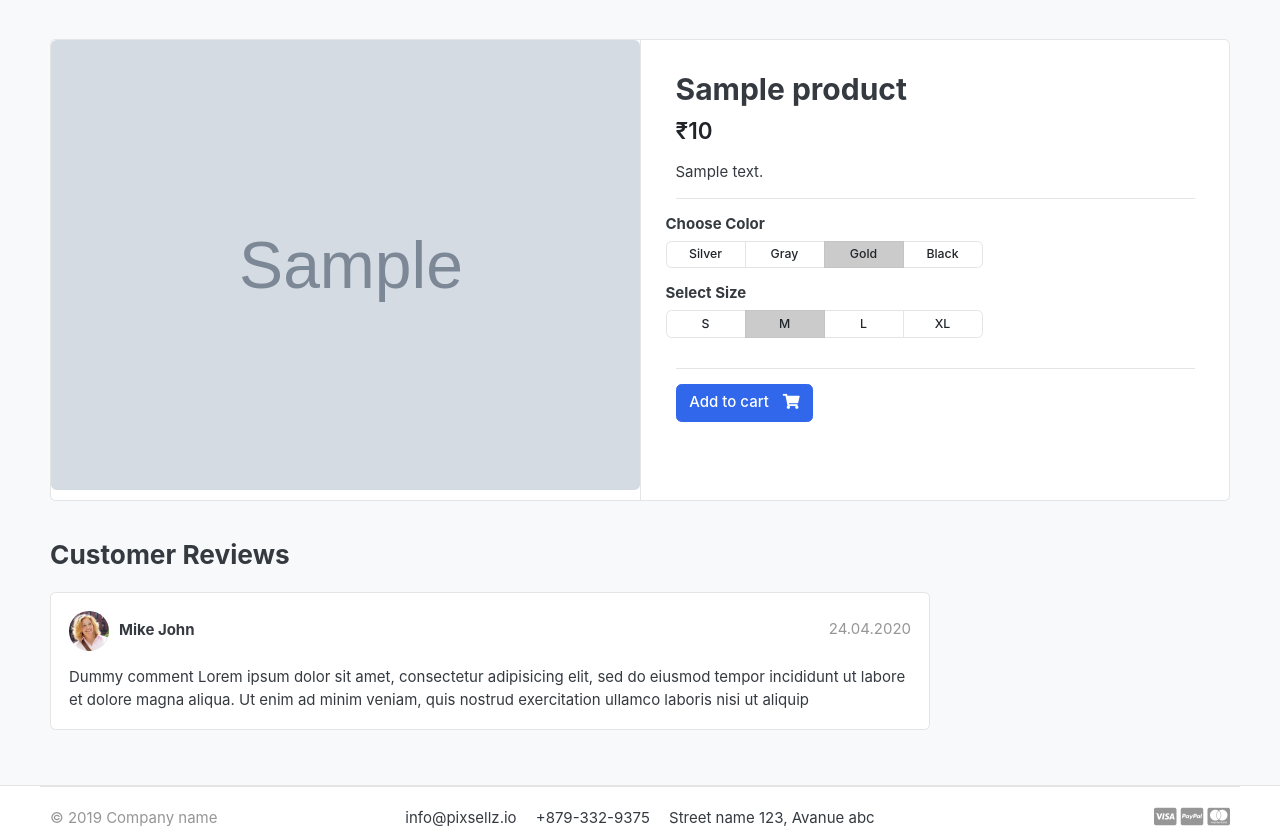
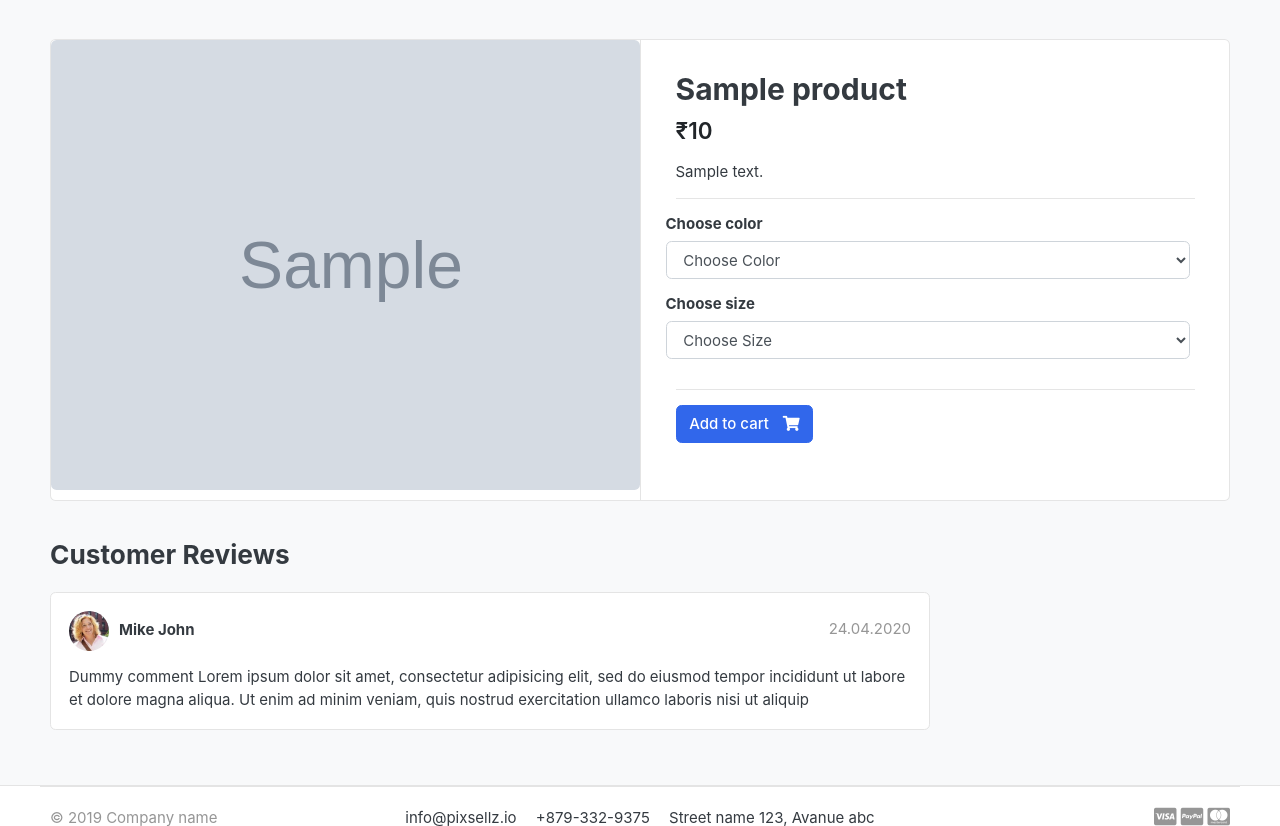
Before and after one commit to ranajoy-dutta/demo-marketplace-django, a Django app: a page that uses templates/store/product-detail.html in a window 1280 px wide. Shown: the part 119-945 px from the top of the page. Run offline with Django 3.2, Linux system fonts and the light colour scheme; tables that the repository leaves empty hold one stand-in row (values such as "Sample post"); grey boxes marked "Sample" are stand-in pictures; some libraries are stand-ins or nearby versions; some web fonts are replaced.

Commit message:
Cart Grouping and Product Variations

```diff
--- a/carts/models.py
+++ b/carts/models.py
@@ -1,5 +1,5 @@
 from django.db import models
-from store.models import Product
+from store.models import Product, Variation
 
 
 # Create your models here.
@@ -13,6 +13,7 @@ class Cart(models.Model):
 
 class CartItem(models.Model):
     product = models.ForeignKey(Product, on_delete=models.CASCADE)
+    variation = models.ManyToManyField(Variation, blank=True)
     cart = models.ForeignKey(Cart, on_delete=models.CASCADE)
     quantity = models.IntegerField()
     is_active = models.BooleanField(default=True)
@@ -20,5 +21,5 @@ class CartItem(models.Model):
     def sub_total(self):
         return self.product.price * self.quantity
 
-    def __str__(self):
+    def __unicode__(self):
         return self.product
--- a/carts/urls.py
+++ b/carts/urls.py
@@ -4,6 +4,6 @@ from . import views
 urlpatterns = [
     path('', views.cart, name='cart'),
     path('add_cart/<product_id>/', views.add_cart, name='add_cart'),
-    path('remove_cart/<product_id>/', views.remove_cart, name='remove_cart'),
-    path('remove_cart_item/<product_id>/', views.remove_cart_item, name='remove_cart_item'),
+    path('remove_cart/<int:product_id>/<int:cart_item_id>/', views.remove_cart, name='remove_cart'),
+    path('remove_cart_item/<product_id>/<int:cart_item_id>/', views.remove_cart_item, name='remove_cart_item'),
     ]
--- a/carts/views.py
+++ b/carts/views.py
@@ -1,6 +1,6 @@
 from django.shortcuts import get_object_or_404, redirect, render
 from carts.models import Cart, CartItem
-from store.models import Product
+from store.models import Product, Variation
 
 
 # Create your views here.
@@ -36,6 +36,17 @@ def _cart_id(request):
 
 def add_cart(request, product_id):
     product = Product.objects.get(id=product_id)
+    product_variation = []
+    if request.method == 'POST':
+        for item in request.POST:
+            key = item
+            value = request.POST[key]
+            try:
+                variation = Variation.objects.get(product=product, variation_category__iexact=key, variation_value__iexact=value)
+                product_variation.append(variation)
+            except:
+                pass
+
     try:
         cart = Cart.objects.get(cart_id=_cart_id(request))
     except Cart.DoesNotExist:
@@ -44,35 +55,59 @@ def add_cart(request, product_id):
         )
     cart.save()
 
-    try:
-        cart_item = CartItem.objects.get(product=product, cart=cart)
-        cart_item.quantity += 1
-    except CartItem.DoesNotExist:
+    cart_item_exists = CartItem.objects.filter(product=product, cart=cart).exists()
+    if cart_item_exists:
+        cart_item = CartItem.objects.filter(product=product, cart=cart)
+        existing_variation_list = []
+        id = []
+        for item in cart_item:
+            existing_variation = item.variation.all()
+            existing_variation_list.append(list(existing_variation))
+            id.append(item.id)
+        if product_variation in existing_variation_list:
+            index = existing_variation_list.index(product_variation)
+            item_id = id[index]
+            item = CartItem.objects.get(product=product, id=item_id)
+            item.quantity += 1
+            item.save()
+        else:
+            item = CartItem.objects.create(product=product, quantity=1, cart=cart)
+            if len(product_variation) > 0:
+                item.variation.clear()
+                item.variation.add(*product_variation)
+            item.save()
+    else:
         cart_item = CartItem.objects.create(
             product=product,
             cart = cart,
             quantity = 1
         )
-    cart_item.save()
+        if len(product_variation) > 0:
+            cart_item.variation.clear()
+            cart_item.variation.add(*product_variation)
+        cart_item.save()
 
     # return HttpResponse(cart_item.quantity)
     return redirect('cart')
 
 
-def remove_cart(request, product_id):
+def remove_cart(request, product_id, cart_item_id):
     cart = Cart.objects.get(cart_id=_cart_id(request))
     product = get_object_or_404(Product, id=product_id)
-    cart_item = CartItem.objects.get(cart=cart, product=product)
-    if  cart_item.quantity > 1:
-        cart_item.quantity -= 1
-        cart_item.save()
-    else:
-        cart_item.delete()
+    try:
+        cart_item = CartItem.objects.get(cart=cart, product=product, id=cart_item_id)
+        if  cart_item.quantity > 1:
+            cart_item.quantity -= 1
+            cart_item.save()
+        else:
+            cart_item.delete()
+    except:
+        pass
     return redirect('cart')
 
-def remove_cart_item(request, product_id):
+def remove_cart_item(request, product_id, cart_item_id):
     cart = Cart.objects.get(cart_id=_cart_id(request))
     product = get_object_or_404(Product, id=product_id)
-    cart_item = CartItem.objects.get(cart=cart, product=product)
+    cart_item = CartItem.objects.get(cart=cart, product=product, id=cart_item_id)
     cart_item.delete()
     return redirect('cart')
--- a/store/models.py
+++ b/store/models.py
@@ -1,4 +1,5 @@
 from django.db import models
+from django.db.models.deletion import CASCADE
 from django.db.models.fields import SlugField
 from django.db.models.fields.files import ImageField
 from category.models import Category
@@ -22,3 +23,29 @@ class Product(models.Model):
 
     def get_url(self):
         return reverse("product_details", args=[self.category.slug, self.slug])
+
+
+variation_category_choice = (
+    ('color', 'color'),
+    ('size', 'size')
+)
+
+
+class VariationManager(models.Manager):
+    def colors(self):
+        return super(VariationManager, self).filter(variation_category='color', is_active=True)
+    def sizes(self):
+        return super(VariationManager, self).filter(variation_category='size', is_active=True)
+
+
+class Variation(models.Model):
+    product = models.ForeignKey(Product, on_delete=models.CASCADE)
+    variation_category = models.CharField(max_length=100, choices=variation_category_choice)
+    variation_value = models.CharField(max_length=100)
+    is_active = models.BooleanField(default=True)
+    created_date = models.DateTimeField(auto_now_add=True)
+
+    objects = VariationManager()
+
+    def __str__(self):
+        return self.variation_value
--- a/templates/store/product-detail.html
+++ b/templates/store/product-detail.html
@@ -20,6 +20,8 @@
 </article> <!-- gallery-wrap .end// -->
 		</aside>
 		<main class="col-md-6 border-left">
+		<form action="{% url 'add_cart' product_detail.id %}" method="POST">
+			{% csrf_token %}
 			<article class="content-body">
 
 			<h2 class="title">{{ product_detail.product_name }}</h2>
@@ -33,55 +35,34 @@
 
 			<hr>
 				<div class="row">
-		<div class="item-option-select">
-			<h6>Choose Color</h6>
-			<div class="btn-group btn-group-sm btn-group-toggle" data-toggle="buttons">
-			  <label class="btn btn-light">
-			    <input type="radio" name="radio_color"> Silver
-			  </label>
-			  <label class="btn btn-light">
-			    <input type="radio" name="radio_color" > Gray
-			  </label>
-			  <label class="btn btn-light active">
-			    <input type="radio" name="radio_color checked"> Gold
-			  </label>
-			  <label class="btn btn-light">
-			    <input type="radio" name="radio_color"> Black
-			  </label>
-			</div>
-		</div>
+					<h6>Choose color</h6>
+					<select name="color" class="form-control item-option-select" required>
+						<option value="" disabled selected>Choose Color</option>
+						{% for choice in product_detail.variation_set.colors %}
+							<option value="{{ choice.variation_value | lower}}">{{choice.variation_value | capfirst}}</option>
+						{% endfor %}
+					</select>
+
 				</div> <!-- row.// -->
 				<div class="row">
-		<div class="item-option-select">
-			<h6>Select Size</h6>
-			<div class="btn-group btn-group-sm btn-group-toggle" data-toggle="buttons">
-			  <label class="btn btn-light">
-			    <input type="radio" name="radio_color"> S
-			  </label>
-			  <label class="btn btn-light active">
-			    <input type="radio" name="radio_color" checked> M
-			  </label>
-			  <label class="btn btn-light">
-			    <input type="radio" name="radio_color"> L
-			  </label>
-			  <label class="btn btn-light">
-			    <input type="radio" name="radio_color"> XL
-			  </label>
-			</div>
-		</div>
+					<h6>Choose size</h6>
+					<select name="size" class="form-control item-option-select">
+						<option value="" disabled selected>Choose Size</option>
+						{% for choice in product_detail.variation_set.sizes %}
+							<option value="{{ choice.variation_value | lower }}">{{choice.variation_value| capfirst }}</option>
+						{% endfor %}
+					</select>
 				</div> <!-- row.// -->
 				<hr>
 				{% if product_detail.stock <= 0 %}
 					<h5 class="text-danger">Out of stock </h5>
 				{% else %}
-		{% if in_cart %}
-			<button class="btn  btn-success"> <span class="text">Added to cart</span> <i class="fas fa-check"></i>  </button>
-			<a href="{% url 'cart' %}" class="btn btn-outline-primary"> <span class="text">View Cart</span> <i class="fas fa-eye"></i>  </a>
-		{% else %}
-			<a href="{% url 'add_cart' product_detail.id %}" class="btn  btn-primary"> <span class="text">Add to cart</span> <i class="fas fa-shopping-cart"></i>  </a>
-		{% endif %}
+
+						<button type="submit" class="btn  btn-primary"> <span class="text">Add to cart</span> <i class="fas fa-shopping-cart"></i>  </button>
+
 				{% endif %}
 			</article> <!-- product-info-aside .// -->
+		</form>
 		</main> <!-- col.// -->
 	</div> <!-- row.// -->
 </div> <!-- card.// -->
```
Also changed, not shown: carts/admin.py (+11 -1 lines), store/admin.py (+16 -1 lines), templates/store/cart.html (+18 -4 lines), carts/migrations/0003_cartitem_variation.py (added), store/migrations/0002_variation.py (added). Lines whose indentation alone changed are shown as unchanged.
